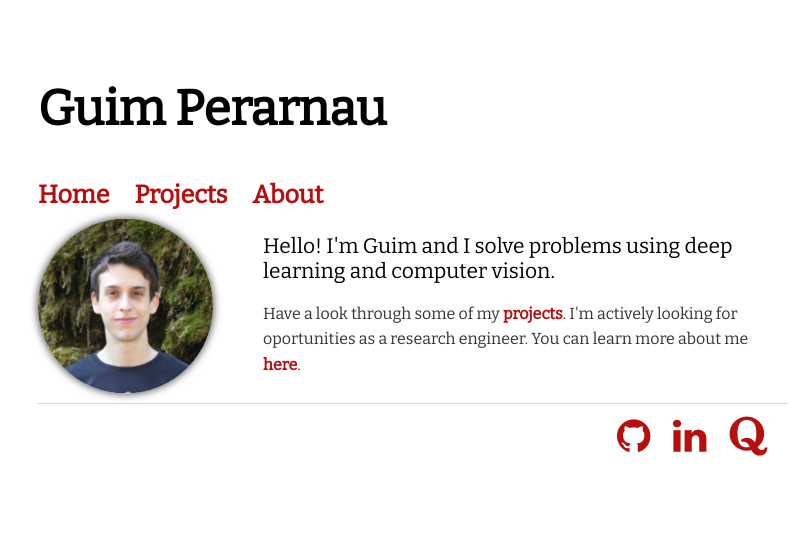
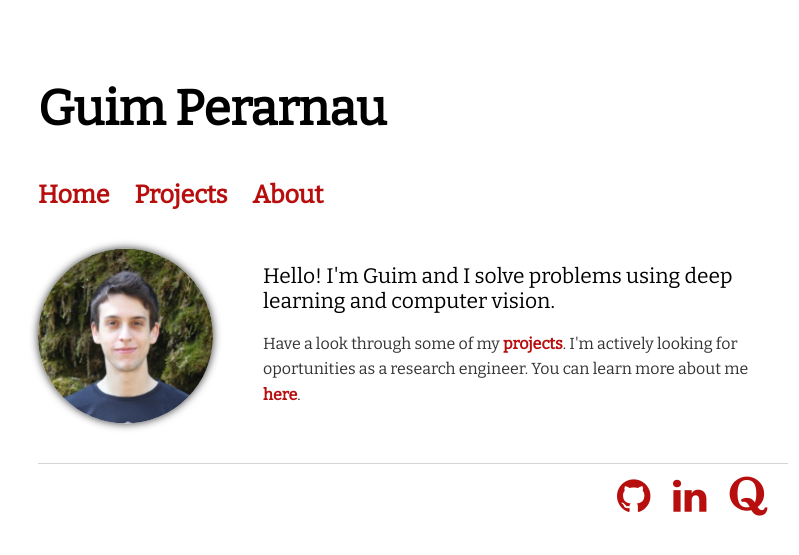
Before and after one commit to Guim3/guim3.github.io, a Jekyll site: the page built from index.html, in a window 1280 px wide. Shown: the top 555 px of the page, without its empty margins (227-1026 px from the left). Built offline with Jekyll 4.4.1, drawn with Linux system fonts in a browser that asks for light colours.

Commit message:
Add distance to heading and footer

```diff
--- a/css/main.css
+++ b/css/main.css
@@ -35,7 +35,8 @@ div.home_intro {
 
 .home_content {
   position: relative; /* So the image is relative to this */
-  margin-bottom: 25px; /*Add distance to footer*/
+  margin-top: 55px; /*Add distance to headings*/
+  margin-bottom: 55px; /*Add distance to footer*/
 }
 
 .home_content img {
```
